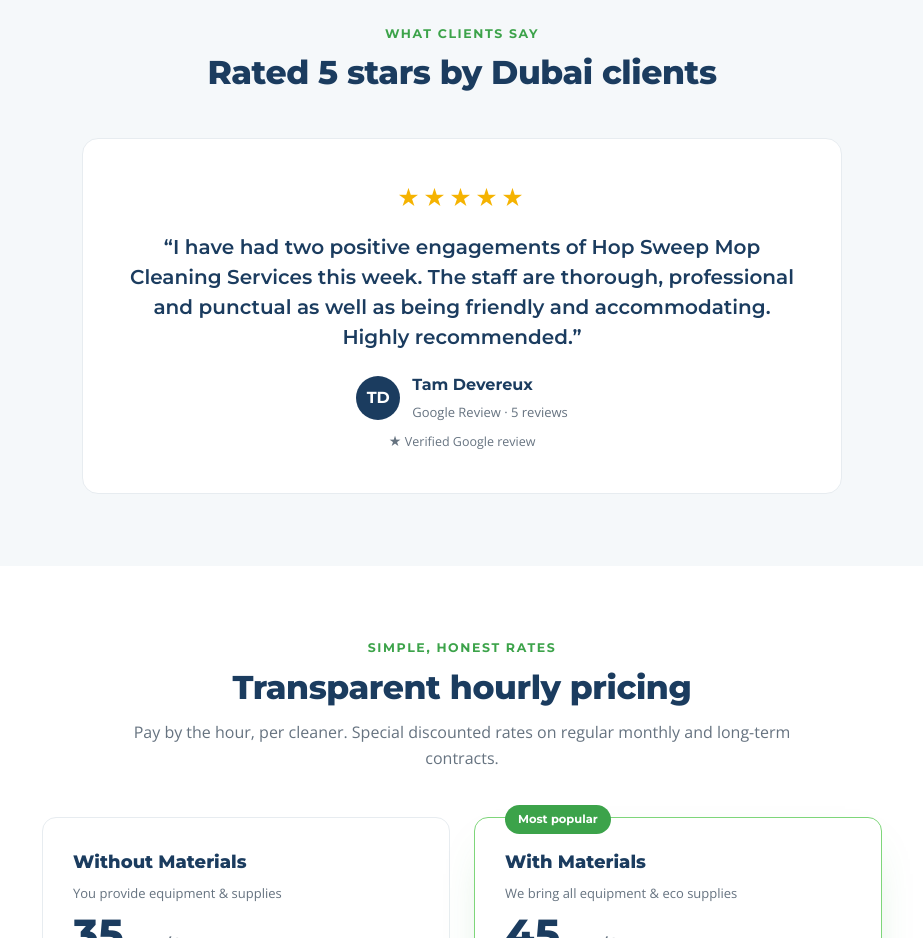
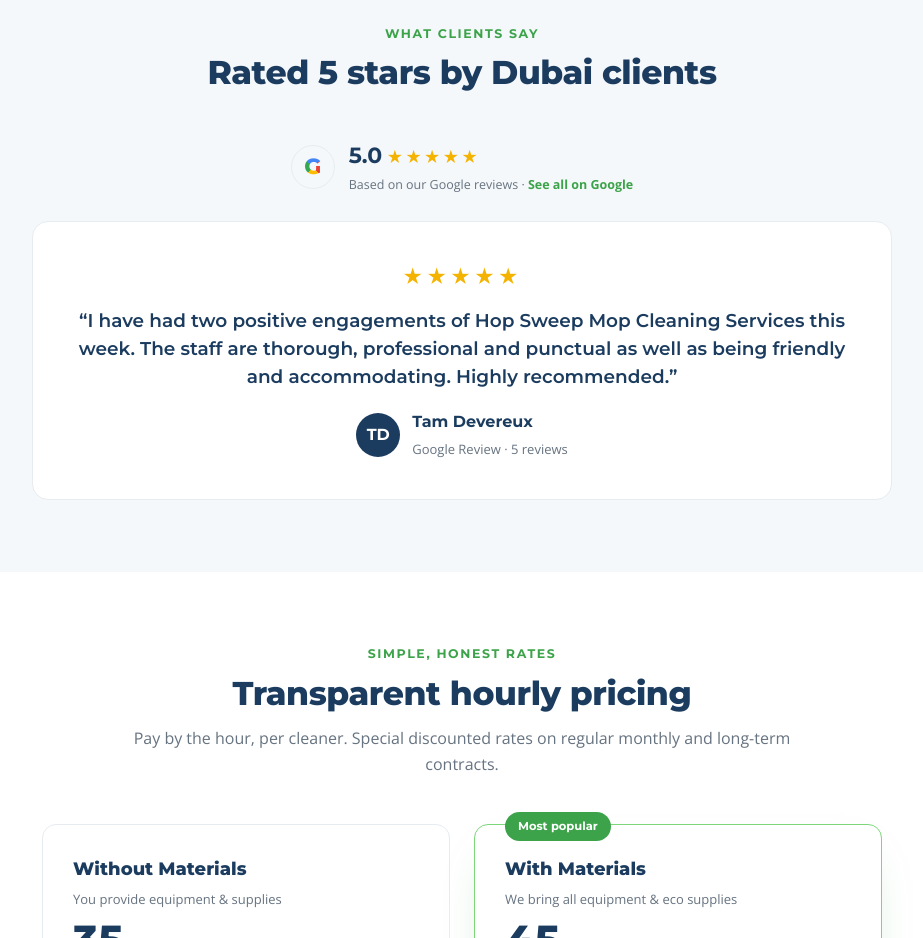
Before and after one commit to anirudhatalmale6-alt/hopsweepmop-preview, a plain HTML site: page index.html in a window 1280 px wide. Shown: the part 3280-4218 px from the top of the page, without its empty margins (178-1101 px from the left). Drawn offline with nearby package versions, Linux system fonts and the light colour scheme.

Commit message:
Add rotating Google reviews slider

```diff
--- a/index.html
+++ b/index.html
@@ -80,6 +80,29 @@
 .rev-card .who b{display:block;color:var(--navy);font-family:'Montserrat'}
 .rev-card .who span{font-size:13px;color:var(--muted)}
 .gbadge{margin-top:8px;font-size:12.5px;color:var(--muted)}
+/* google summary + slider */
+.gsum{display:flex;align-items:center;gap:14px;justify-content:center;margin-bottom:26px}
+.gsum .glogo{width:44px;height:44px;border-radius:50%;background:#fff;border:1px solid var(--line);display:flex;align-items:center;justify-content:center;font-family:'Montserrat';font-weight:800;font-size:22px;background:conic-gradient(from -45deg,#4285F4 0 25%,#EA4335 0 50%,#FBBC05 0 75%,#34A853 0 100%);-webkit-background-clip:text;background-clip:text;color:transparent}
+.gsum b{font-family:'Montserrat';font-size:22px;color:var(--navy)}
+.gsum .gstars{color:#f5b301;letter-spacing:2px;font-size:16px}
+.gsum .gsub{font-size:12.5px;color:var(--muted)}
+.gsum .gsub a{color:var(--green-deep);font-weight:700}
+.rev-slider{display:flex;align-items:stretch;gap:12px;max-width:860px;margin:0 auto}
+.rev-track{flex:1;overflow:hidden;position:relative;border:1px solid var(--line);border-radius:16px;background:#fff}
+.rev-slide{position:absolute;inset:0;opacity:0;transition:opacity .5s;padding:38px 40px;display:flex;flex-direction:column;justify-content:center;text-align:center}
+.rev-slide.on{opacity:1;position:relative}
+.rev-slide .stars{color:#f5b301;font-size:20px;letter-spacing:3px;margin-bottom:14px}
+.rev-slide q{font-family:'Montserrat';font-size:18.5px;font-weight:600;color:var(--navy);line-height:1.5;display:block;margin-bottom:18px}
+.rev-slide .who{display:flex;align-items:center;justify-content:center;gap:12px}
+.rev-slide .av{width:44px;height:44px;border-radius:50%;background:var(--navy);color:#fff;display:flex;align-items:center;justify-content:center;font-family:'Montserrat';font-weight:700}
+.rev-slide .who b{display:block;color:var(--navy);font-family:'Montserrat'}
+.rev-slide .who span{font-size:13px;color:var(--muted)}
+.rnav{flex:0 0 auto;width:44px;border:1px solid var(--line);background:#fff;border-radius:12px;color:var(--navy);font-size:26px;cursor:pointer;transition:.15s;line-height:1}
+.rnav:hover{background:var(--navy);color:#fff;border-color:var(--navy)}
+.rev-dots{display:flex;gap:8px;justify-content:center;margin-top:18px}
+.rev-dots button{width:9px;height:9px;border-radius:50%;border:none;background:#cdd8e0;cursor:pointer;padding:0;transition:.15s}
+.rev-dots button.on{background:var(--green-deep);width:22px;border-radius:6px}
+@media(max-width:600px){.rnav{display:none}.rev-slide{padding:28px 22px}.rev-slide q{font-size:16px}}
 /* pricing teaser */
 .pricing{background:#fff}
 .pg{display:grid;grid-template-columns:1fr 1fr;gap:24px;max-width:840px;margin:0 auto}
@@ -249,12 +272,16 @@
 <!-- review -->
 <section class="review"><div class="wrap">
   <div class="sh"><div class="eyebrow">What clients say</div><h2>Rated 5 stars by Dubai clients</h2></div>
-  <div class="rev-card">
-    <div class="stars">★★★★★</div>
-    <q>I have had two positive engagements of Hop Sweep Mop Cleaning Services this week. The staff are thorough, professional and punctual as well as being friendly and accommodating. Highly recommended.</q>
-    <div class="who"><div class="av">TD</div><div style="text-align:left"><b>Tam Devereux</b><span>Google Review · 5 reviews</span></div></div>
-    <div class="gbadge">★ Verified Google review</div>
+  <div class="gsum">
+    <span class="glogo">G</span>
+    <div><b>5.0</b> <span class="gstars">★★★★★</span><div class="gsub">Based on our Google reviews · <a href="#" target="_blank" rel="noopener">See all on Google</a></div></div>
   </div>
+  <div class="rev-slider" id="revSlider">
+    <button class="rnav prev" id="revPrev" aria-label="Previous review">‹</button>
+    <div class="rev-track" id="revTrack"><!-- slides injected by JS --></div>
+    <button class="rnav next" id="revNext" aria-label="Next review">›</button>
+  </div>
+  <div class="rev-dots" id="revDots"></div>
 </div></section>
 
 <!-- pricing -->
@@ -308,5 +335,35 @@
   <div class="fb"><span>© 2026 Hop Sweep Mop Cleaning Services LLC. All rights reserved.</span><span>TRN 104298212200003 · Licensed in Dubai, UAE</span></div>
 </div></footer>
 <a class="wafloat" href="#" title="WhatsApp us">💬</a>
+<script>
+// Google reviews slider. On the live WordPress site this list is populated
+// automatically from the real Google Business reviews (auto-updates).
+var REVIEWS = [
+  {name:"Tam Devereux", initials:"TD", stars:5, meta:"Google Review · 5 reviews",
+   text:"I have had two positive engagements of Hop Sweep Mop Cleaning Services this week. The staff are thorough, professional and punctual as well as being friendly and accommodating. Highly recommended."}
+];
+(function(){
+  var track=document.getElementById('revTrack'),dots=document.getElementById('revDots'),
+      prev=document.getElementById('revPrev'),next=document.getElementById('revNext'),i=0,timer;
+  if(!track) return;
+  REVIEWS.forEach(function(r,idx){
+    var s=document.createElement('div');s.className='rev-slide'+(idx===0?' on':'');
+    s.innerHTML='<div class="stars">'+'★'.repeat(r.stars)+'</div><q>'+r.text+'</q>'+
+      '<div class="who"><div class="av">'+r.initials+'</div><div style="text-align:left"><b>'+r.name+'</b><span>'+r.meta+'</span></div></div>';
+    track.appendChild(s);
+    var d=document.createElement('button');if(idx===0)d.className='on';
+    d.addEventListener('click',function(){go(idx);});dots.appendChild(d);
+  });
+  var slides=track.querySelectorAll('.rev-slide'),ds=dots.querySelectorAll('button');
+  var multi=REVIEWS.length>1;
+  if(!multi){prev.style.display='none';next.style.display='none';dots.style.display='none';}
+  function go(n){slides[i].classList.remove('on');ds[i].classList.remove('on');
+    i=(n+slides.length)%slides.length;slides[i].classList.add('on');ds[i].classList.add('on');restart();}
+  function restart(){if(!multi)return;clearInterval(timer);timer=setInterval(function(){go(i+1);},5000);}
+  prev.addEventListener('click',function(){go(i-1);});
+  next.addEventListener('click',function(){go(i+1);});
+  restart();
+})();
+</script>
 </body>
 </html>
```
